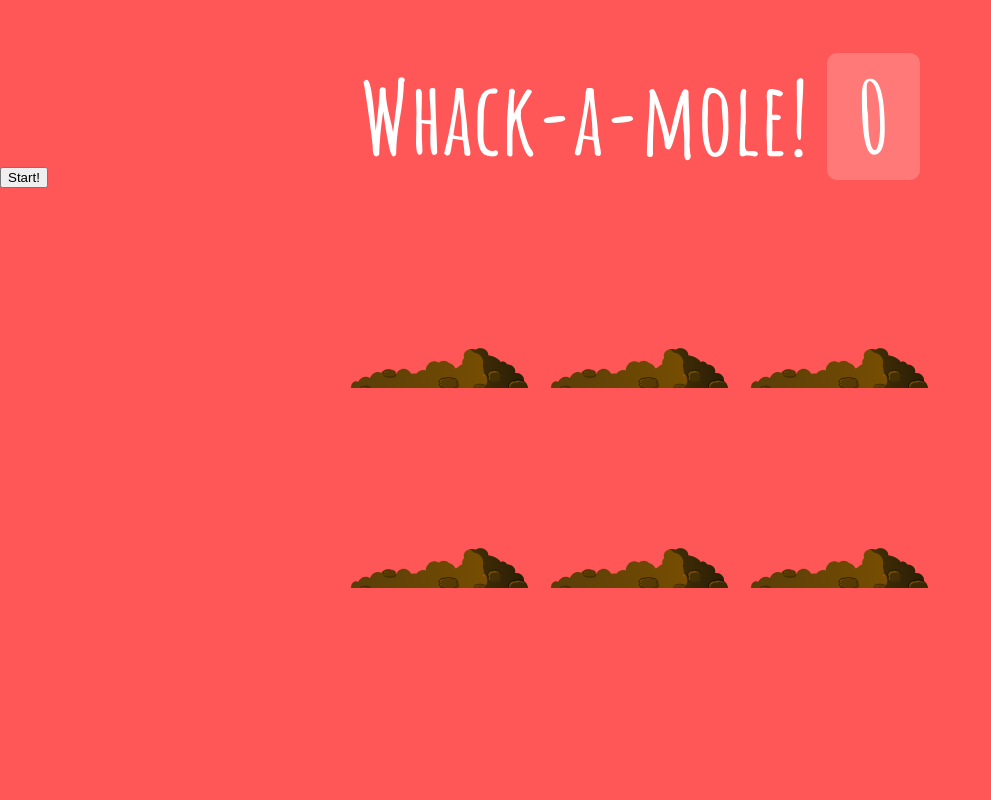
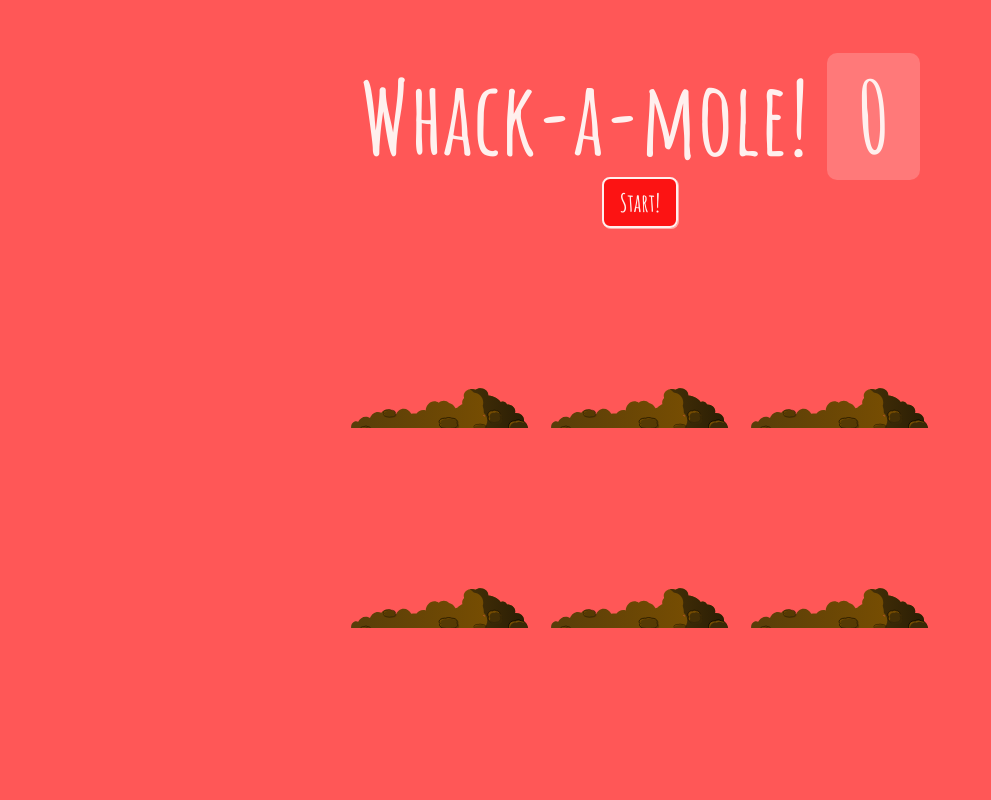
Before and after one commit to LJ-Fryer/js30-whack-a-mole, a plain HTML site: page index.html in a window 1280 px wide. Shown: the whole page, without its empty margins (0-991 px from the left). Drawn offline with Linux system fonts and the light colour scheme.

Commit message:
Improved styling

```diff
--- a/style.css
+++ b/style.css
@@ -21,7 +21,22 @@ h1 {
   font-size: 10rem;
   line-height: 1;
   margin-bottom: 0;
-  color: white;
+  color: #fff0ee;
+}
+
+button {
+  padding: 8px 16px;
+  margin: 10px auto 0;
+  display: block;
+  align-self: center;
+  background-color: rgba(252, 3, 3, 0.8);
+  border: 2px solid #fff0ee;
+  box-shadow: 1px 1px 0 rgba(255, 193, 187, 0.8);
+  border-radius: 8px;
+  font-family: "Amatic SC", cursive;
+  font-size: 2.5rem;
+  font-weight: 700;
+  color: #fff0ee;
 }
 
 .score {
```
